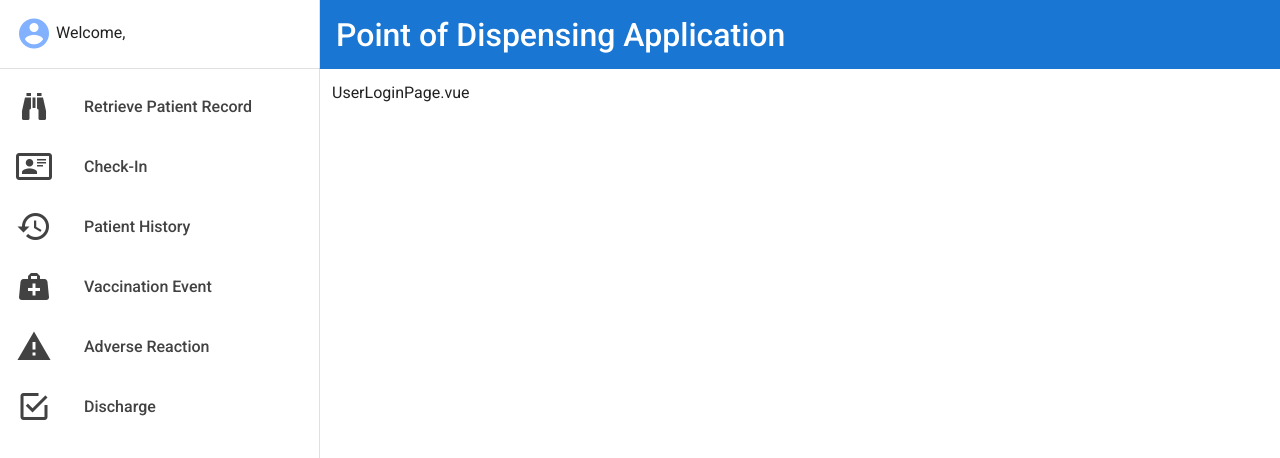
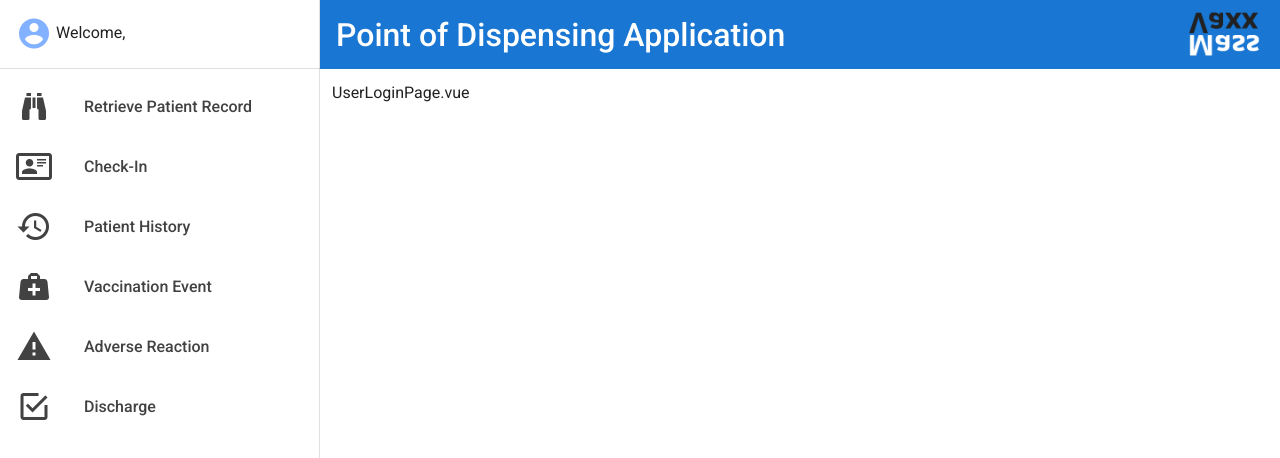
Before and after one commit to david-fraley/MassVaccinationSystem, a Vue app in the folder PointOfDispensingApp/: page /#/UserLogin in a window 1280 px wide. Shown: the top 458 px of the page. Built offline with nearby package versions, Linux system fonts and the light colour scheme.

Commit message:
[MVS-434] Add logo to POD header

```diff
--- a/PointOfDispensingApp/src/App.vue
+++ b/PointOfDispensingApp/src/App.vue
@@ -3,6 +3,10 @@
 
     <v-app-bar app clipped-right flat height="69" color="primary">
       <h1 class="font-weight-medium white--text">Point of Dispensing Application</h1>
+      <v-spacer></v-spacer>
+      <img
+        src="./assets/logo.png"
+        height="100%">
     </v-app-bar>
 
     <v-navigation-drawer v-model="drawer" app width="20em">
```
Also changed, not shown: PointOfDispensingApp/src/assets/logo.png (added).
